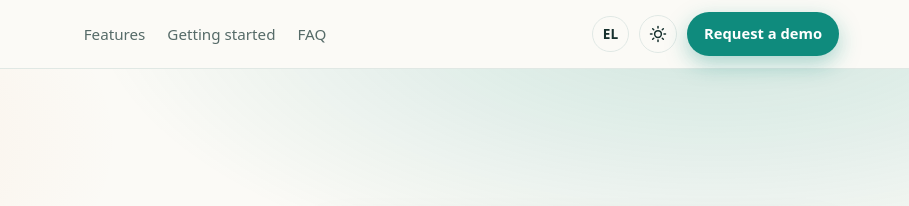
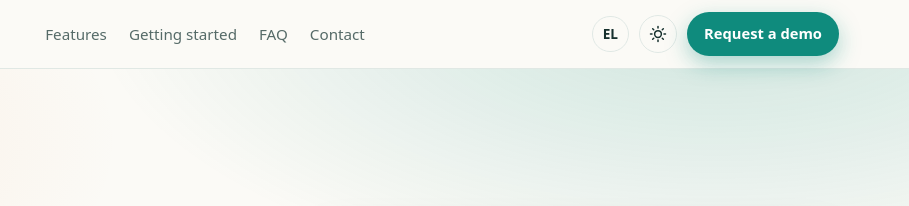
Before and after one commit to nafnafnaf/vetdesk-site, an Astro site: page /en in a window 1280 px wide. Shown: the top 206 px of the page, 371-1280 px from the left. Built offline with nearby package versions, Linux system fonts and the light colour scheme; Astro itself is replaced by a stand-in of ours.

Commit message:
feat(nav): add Επικοινωνια link to header nav
Co-Authored-By: Claude Sonnet 4.6 <noreply@anthropic.com>

```diff
--- a/src/components/Header.astro
+++ b/src/components/Header.astro
@@ -9,6 +9,7 @@ const links = [
   ['features', t.nav.features],
   ['how', t.nav.how],
   ['faq', t.nav.faq],
+  ['contact', t.nav.contact],
 ] as const;
 ---
 <header class="site-header">
```
